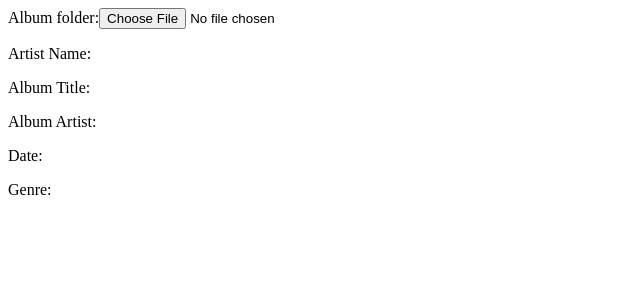
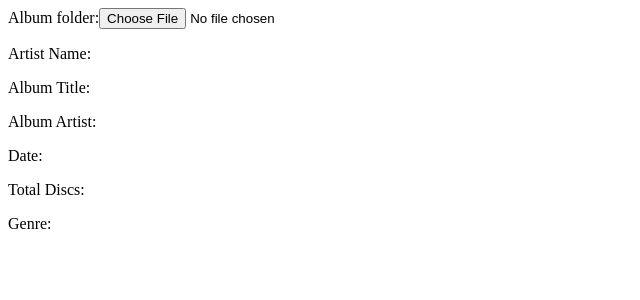
Before and after one commit to gartholomew/traggler, a Vue app: page / in a window 1280 px wide. Shown: the top 300 px of the page, without its empty margins (0-640 px from the left). Built offline with nearby package versions, Linux system fonts and the light colour scheme.

Commit message:
feat: read existing tags from album files and display in the app

```diff
--- a/package.json
+++ b/package.json
@@ -30,6 +30,7 @@
   "main": "background.js",
   "dependencies": {
     "core-js": "^3.6.5",
+    "node-id3": "^0.2.1",
     "vue": "^3.0.0"
   },
   "devDependencies": {
--- a/src/App.vue
+++ b/src/App.vue
@@ -1,11 +1,13 @@
 <template>
   <AlbumInput @albumSelected="onAlbumSelected"/>
-  <TagDisplay v-for="tag in tags" v-bind:tag-name="tag.display" v-bind:key="tag.id"/>
+  <TagDisplay v-for="tag in tags" v-bind:tag-name="tag.display" v-bind:tag-value="tag.value" v-bind:key="tag.id"/>
 </template>
 
 <script>
-import AlbumInput from "./components/AlbumInput.vue"
-import TagDisplay from "./components/TagDisplay.vue"
+import AlbumInput from "./components/AlbumInput.vue";
+import TagDisplay from "./components/TagDisplay.vue";
+
+const NodeID3 = require('node-id3');
 
 export default {
   name: "App",
@@ -14,18 +16,25 @@ export default {
   },
   data() {
     return {
-      tags: [
-        {id: "artist", display: "Artist Name"},
-        {id: "album", display: "Album Title"},
-        {id: "album-artist", display: "Album Artist"},
-        {id: "date", display: "Date"},
-        {id: "genre", display: "Genre"}
-      ]
+      tags: {
+        artist: {display: "Artist Name"},
+        album: {display: "Album Title"},
+        performerInfo: {display: "Album Artist"},
+        year: {display: "Date"},
+        partOfSet: {display: "Total Discs"},
+        genre: {display: "Genre"}
+      }
     }
   },
   methods: {
     onAlbumSelected(files) {
-      console.log(files);
+      const trackTags = [];
+      files.forEach(file => trackTags.push(NodeID3.read(file.path)));
+
+      for (let tag in this.tags) {
+        const tagValues = trackTags.map(track => track[tag]);
+        this.tags[tag].value = tagValues.reduce((a, b) => a === b ? a : "<< multiple >>");
+      }
     }
   }
 }
--- /dev/null
+++ b/vue.config.js
@@ -0,0 +1,7 @@
+module.exports = {
+  pluginOptions: {
+    electronBuilder: {
+      nodeIntegration: true
+    }
+  }
+}
```
Also changed, not shown: 1 other file (tests, documents, lock files or other folders).
